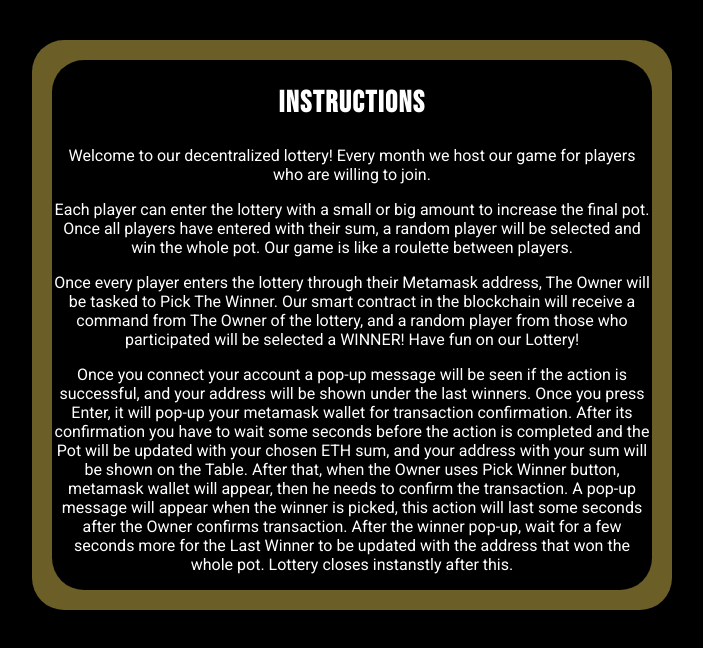
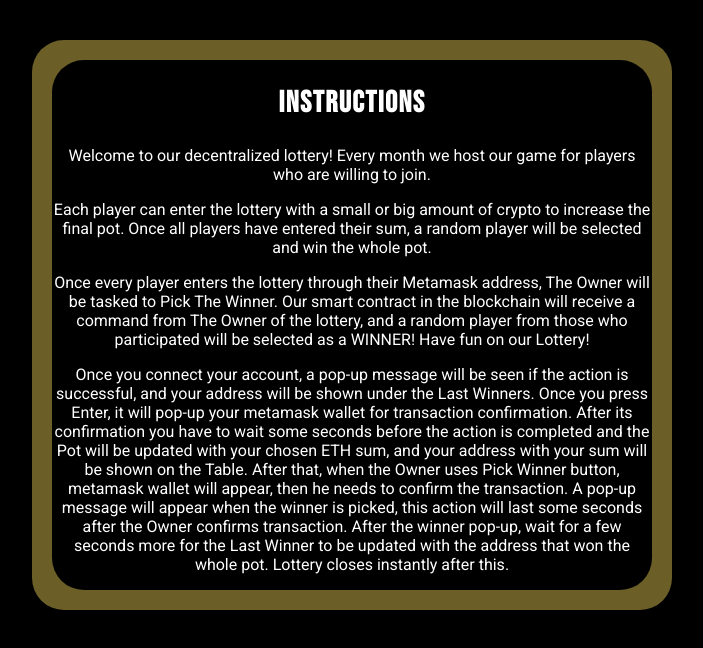
Before and after one commit to Hadriani/Full-Stack-Lottery-dApp-Solidity-v0.8.18, a Next.js app: page /about/PotCardRules in a window 1280 px wide. Shown: the top 648 px of the page, without its empty margins (288-991 px from the left). Built offline with nearby package versions, Linux system fonts and the light colour scheme; a web font is replaced by a local one.

Commit message:
Add files via upload

```diff
--- a/pages/about/PotCardRules.js
+++ b/pages/about/PotCardRules.js
@@ -7,18 +7,18 @@
             <div className={style.wrapperimage2}>
                 <h2 className={style.instructions}>INSTRUCTIONS</h2>
                 <p className={style.pdescr}>Welcome to our decentralized lottery! Every month we host our game for players who are willing to join.</p>
-                <p className={style.pdescr}>Each player can enter the lottery with a small or big amount to increase the final pot.
-                Once all players have entered with their sum, a random player will be selected and win the whole pot. Our game is like a roulette between players.
+                <p className={style.pdescr}>Each player can enter the lottery with a small or big amount of crypto to increase the final pot.
+                Once all players have entered their sum, a random player will be selected and win the whole pot.
                 </p>
                 <p className={style.pdescr}>
-                    Once every player enters the lottery through their Metamask address, The Owner will be tasked to Pick The Winner. Our smart contract in the blockchain will receive a command from The Owner of the lottery, and a random player from those who participated will be selected a WINNER!
+                    Once every player enters the lottery through their Metamask address, The Owner will be tasked to Pick The Winner. Our smart contract in the blockchain will receive a command from The Owner of the lottery, and a random player from those who participated will be selected as a WINNER!
                     Have fun on our Lottery!
                 </p>
                 <p className={style.pdescr}>
-                    Once you connect your account a pop-up message will be seen if the action is successful, and your address will be shown under the last winners. Once you press Enter, it will pop-up your metamask wallet for transaction confirmation.
+                    Once you connect your account, a pop-up message will be seen if the action is successful, and your address will be shown under the Last Winners. Once you press Enter, it will pop-up your metamask wallet for transaction confirmation.
                     After its confirmation you have to wait some seconds before the action is completed and the Pot will be updated with your chosen ETH sum, and your address with your sum will be shown on the Table.
                     After that, when the Owner uses Pick Winner button, metamask wallet will appear, then he needs to confirm the transaction.
-                    A pop-up message will appear when the winner is picked, this action will last some seconds after the Owner confirms transaction. After the winner pop-up, wait for a few seconds more for the Last Winner to be updated with the address that won the whole pot. Lottery closes instanstly after this.
+                    A pop-up message will appear when the winner is picked, this action will last some seconds after the Owner confirms transaction. After the winner pop-up, wait for a few seconds more for the Last Winner to be updated with the address that won the whole pot. Lottery closes instantly after this.
                 </p>
             </div>
         </div>
```
